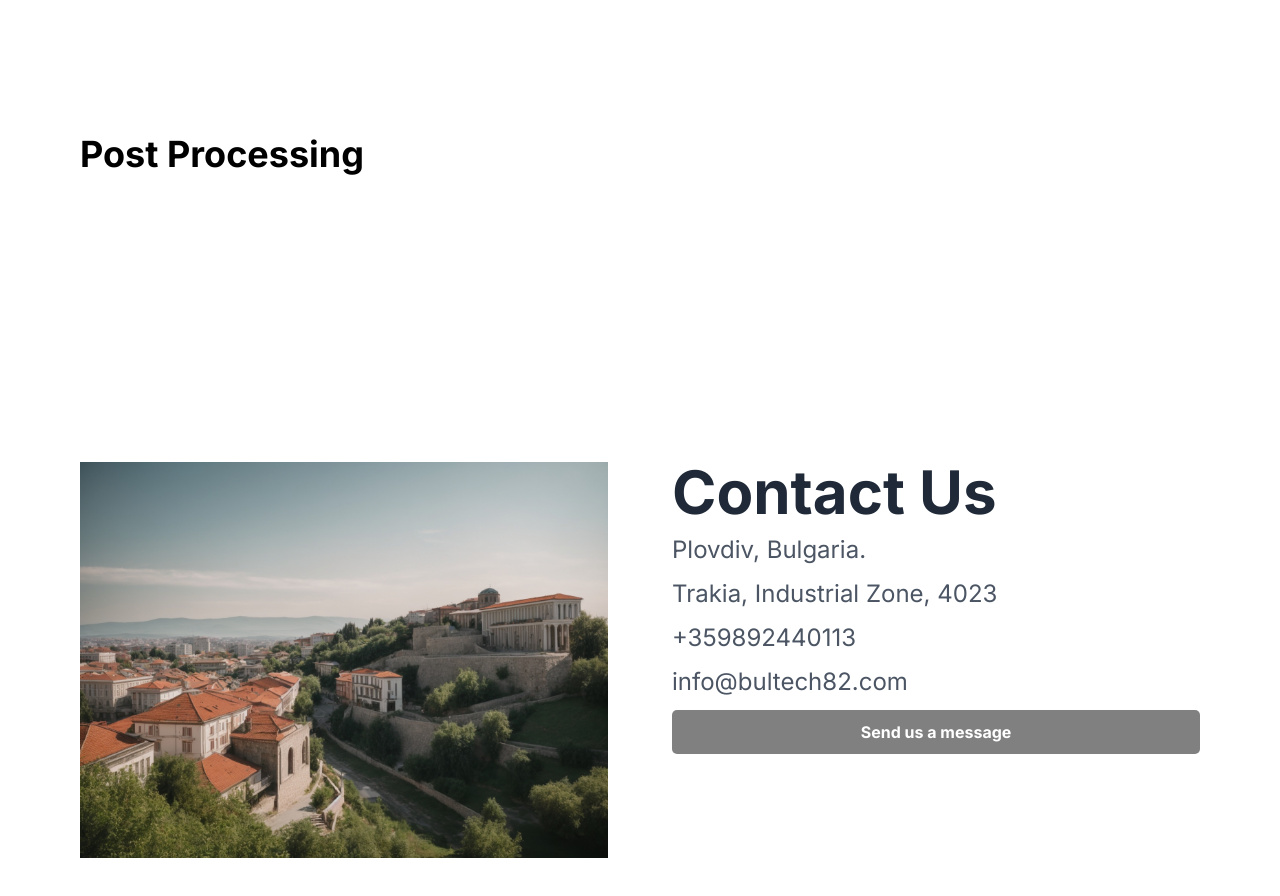
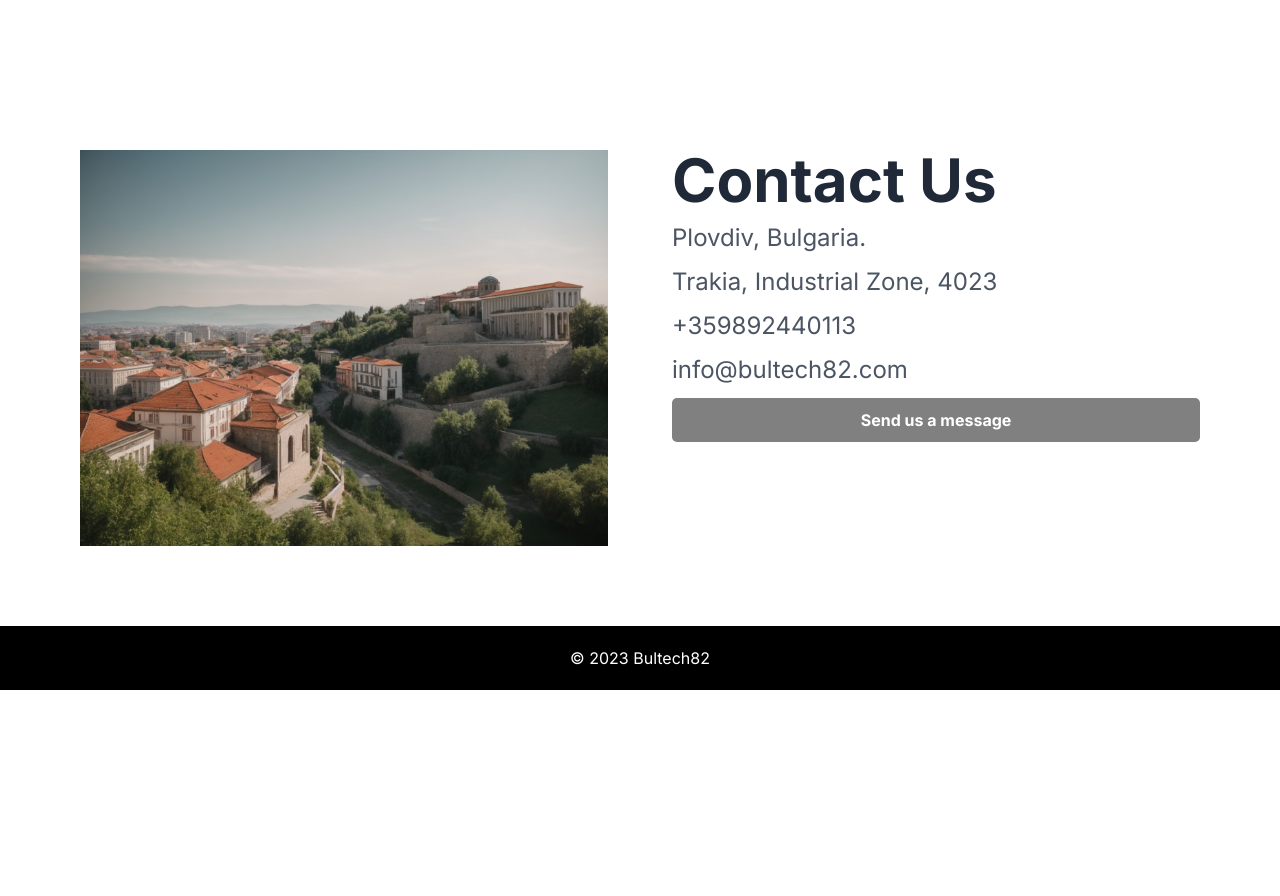
Before and after one commit to NikolaSirakov2/bultech82, a Next.js app: page / in a window 1280 px wide. Shown: the part 1820-2716 px from the top of the page. After the commit the page ends 2510 px from the top, so only its background shows below. Built offline with nearby package versions, Linux system fonts and the light colour scheme.

Commit message:
Update Services.tsx

```diff
--- a/app/components/Services.tsx
+++ b/app/components/Services.tsx
@@ -18,11 +18,6 @@
       <div className="grid grid-cols-1 md:grid-cols-2 lg:grid-cols-3 gap-4">
 
       </div>
-
-      <h2 className="text-4xl font-bold mt-8 mb-4">Post Processing</h2>
-      <div className="grid grid-cols-1 md:grid-cols-2 lg:grid-cols-3 gap-4">
-
-      </div>
     </section>
   );
 }
```
